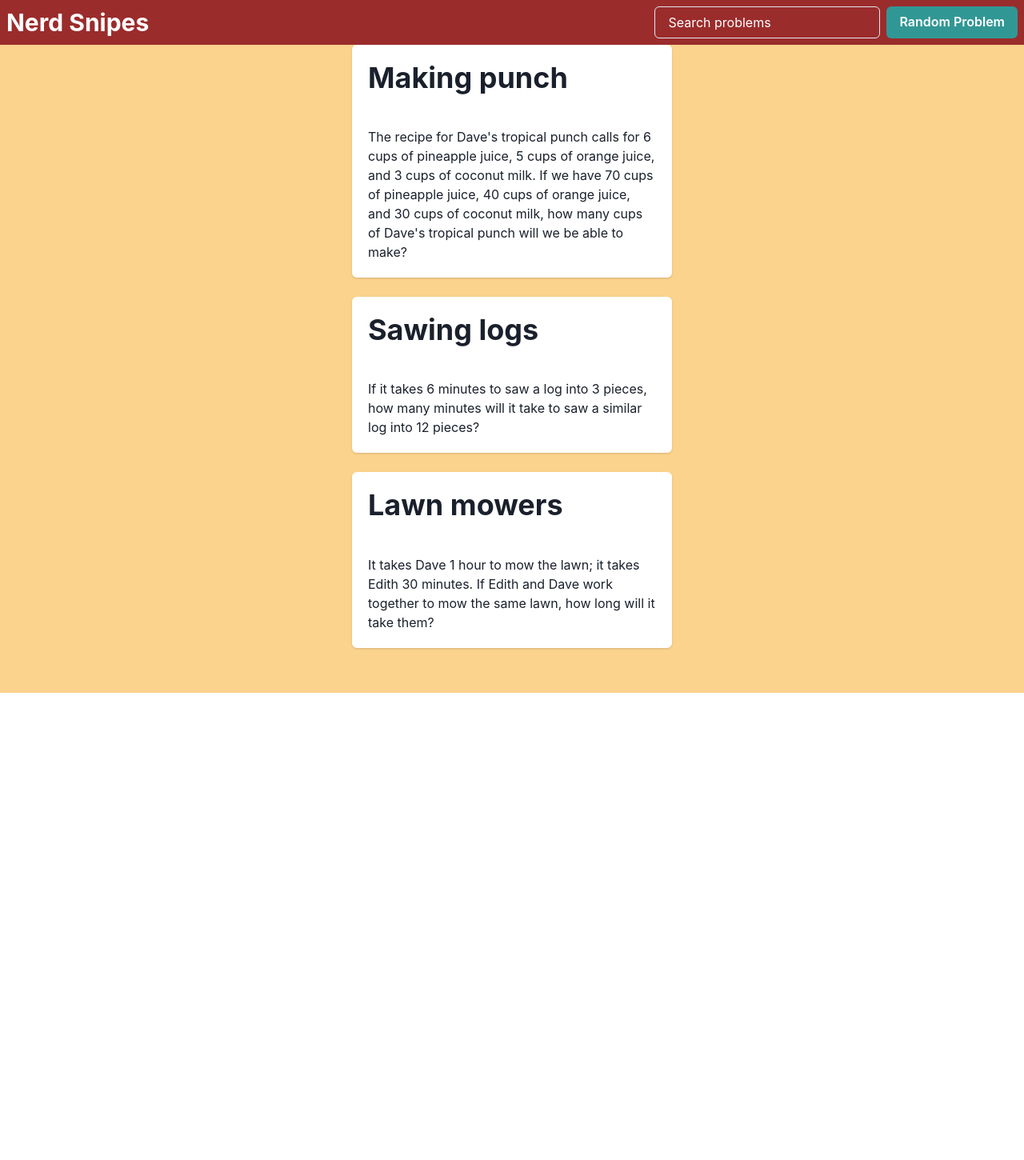
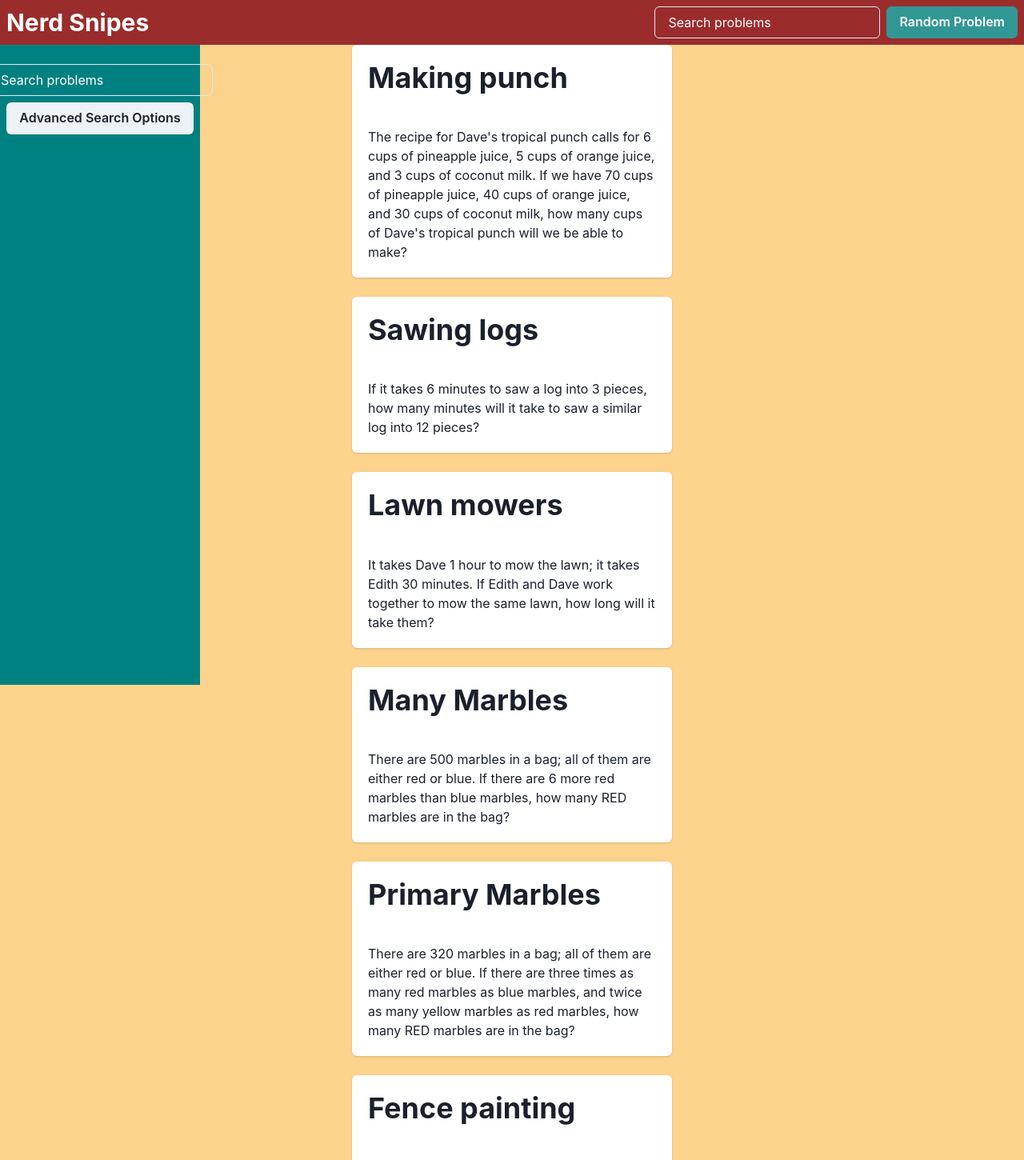
Before and after one commit to davebro1031/EnchantedMath, a React (Vite) app: page / in a window 1280 px wide. Shown: the top 1450 px of the page at 80% size. Before the commit the page ends 866 px from the top, so only its background shows below. Built offline with nearby package versions, Linux system fonts and the light colour scheme.

Commit message:
add sidebar

```diff
--- a/src/App.jsx
+++ b/src/App.jsx
@@ -3,6 +3,7 @@ import './App.css'
 import { Box } from '@chakra-ui/react'
 import Header from './components/Header'
 import ProblemsList from './components/ProblemsList'
+import Sidebar from './components/Sidebar'
 
 export default function App() {
 
@@ -12,9 +13,12 @@ export default function App() {
   return (
     <>
       <Header setQuery={setQuery} />
-      <Box bg='orange.200' p={headerHeight}>
+      <Box bg='orange.200' p={headerHeight} minHeight='100vh'>
+        <Sidebar setQuery={setQuery} />
+        <Box>
+          <ProblemsList query={query} />
 
-        <ProblemsList query={query} />
+        </Box>
       </Box>
     </>
   )
--- a/src/components/Search.jsx
+++ b/src/components/Search.jsx
@@ -6,7 +6,7 @@ function Search({ setQuery }) {
         <Input
             width='auto'
             size='md'
-            focusBorderColor='purple.500'
+            focusBorderColor='teal.300'
             color='white'
             placeholder='Search problems'
             _placeholder={{ color: 'white' }}
--- /dev/null
+++ b/src/components/Sidebar.jsx
@@ -0,0 +1,17 @@
+import React from 'react'
+import { VStack, Box, Button } from '@chakra-ui/react'
+import Search from './Search'
+
+function Sidebar({ setQuery }) {
+    return (
+        <VStack height='100%' width='250px' bg='teal' position='fixed' left='0' gap='24px'>
+            <Box />
+            <VStack width='100%'>
+                <Search setQuery={setQuery} />
+                <Button> Advanced Search Options</Button>
+            </VStack>
+        </VStack>
+    )
+}
+
+export default Sidebar
--- a/src/problems/data.js
+++ b/src/problems/data.js
@@ -47,4 +47,47 @@ export const problems = [
         ],
         chilis: 1
     },
+    {
+        id: 4,
+        title: "Many Marbles",
+        text: "There are 500 marbles in a bag; all of them are either red or blue.  If there are 6 more red marbles than blue marbles, how many RED marbles are in the bag?",
+        hints: [
+            "What if there were the same number of red and blue?"
+        ],
+        wrongAnswers: [
+            "256 red marbles",
+            "247 red marbles",
+        ],
+        categories: [
+            "two variables"
+        ],
+        chilis: 1
+    },
+    {
+        id: 5,
+        title: "Primary Marbles",
+        text: "There are 320 marbles in a bag; all of them are either red or blue.  If there are three times as many red marbles as blue marbles, and twice as many yellow marbles as red marbles, how many RED marbles are in the bag?",
+        hints: [
+            "Separate the colors into sacks of equal sizes.  There is 1 blue sack. How many red sacks?",
+            "How many yellow sacks?",
+            "How many in each sack?"
+        ],
+        categories: [
+            "proportional reasoning"
+        ],
+        chilis: 1
+    },
+    {
+        id: 6,
+        title: "Fence painting",
+        text: "If it takes 5 workers 12 hours to paint a fence, how long will it take 8 workers?",
+        hints: [
+            "How long would it take 1 worker?"
+        ],
+        categories: [
+            "proportional reasoning",
+            "inverse proportion",
+        ],
+        chilis: 1
+    }
 ]
```
